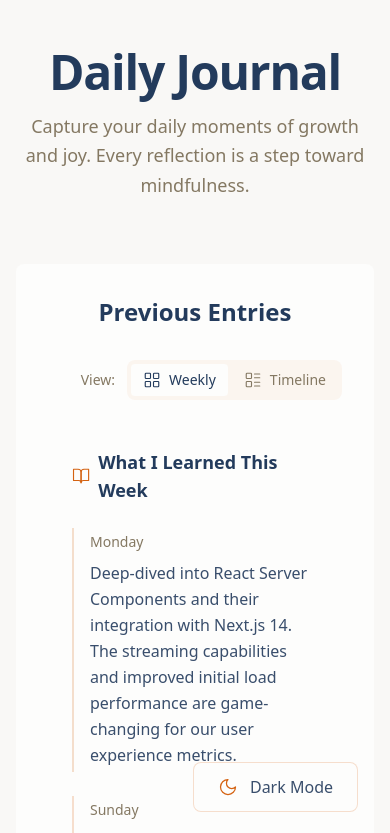
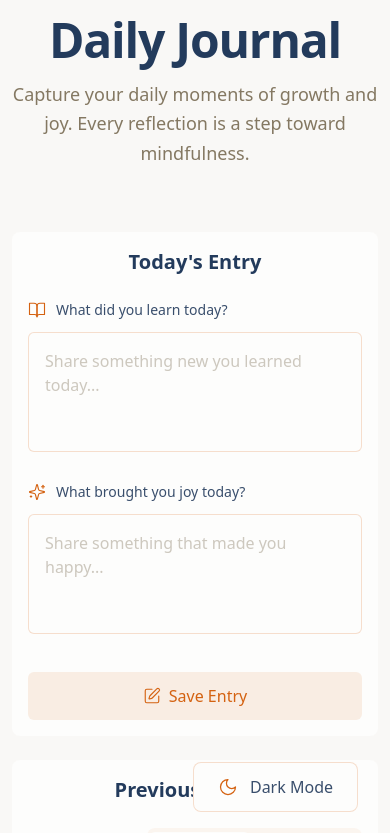
Before and after one commit to morhendos/quick-journal-app, a Next.js app: page / in a window 390 px wide. Shown: the top 833 px of the page. Built offline with nearby package versions, Linux system fonts and the light colour scheme.

Commit message:
feat: improve mobile responsiveness of main layout

```diff
--- a/src/app/page.tsx
+++ b/src/app/page.tsx
@@ -6,16 +6,16 @@ import { ThemeToggle } from '@/components/ThemeToggle';
 export default function Home() {
   return (
     <div className="min-h-screen bg-background transition-colors duration-200">
-      <main className="container mx-auto px-4 py-12 max-w-6xl relative">
+      <main className="container mx-auto px-3 py-4 sm:px-4 sm:py-12 max-w-6xl relative">
         <PageHeader />
 
-        <div className="grid gap-8 lg:grid-cols-2 mb-20">
-          <Section title="Previous Entries">
-            <JournalEntryList />
+        <div className="grid gap-6 lg:gap-8 lg:grid-cols-2 mb-16">
+          <Section title="Today's Entry" className="order-1 lg:order-2">
+            <JournalEntryForm />
           </Section>
 
-          <Section title="Today's Entry">
-            <JournalEntryForm />
+          <Section title="Previous Entries" className="order-2 lg:order-1">
+            <JournalEntryList />
           </Section>
         </div>
 
@@ -25,10 +25,18 @@ export default function Home() {
   );
 }
 
-function Section({ title, children }: { title: string; children: React.ReactNode }) {
+function Section({
+  title,
+  children,
+  className
+}: {
+  title: string;
+  children: React.ReactNode;
+  className?: string;
+}) {
   return (
-    <div className="paper-texture bg-paper rounded-lg p-8 journal-shadow transition-colors duration-200">
-      <h2 className="journal-heading text-2xl font-semibold text-ink mb-8 text-center transition-colors">
+    <div className={`paper-texture bg-paper rounded-lg p-4 sm:p-8 journal-shadow transition-colors duration-200 ${className}`}>
+      <h2 className="journal-heading text-xl sm:text-2xl font-semibold text-ink mb-6 text-center transition-colors">
         {title}
       </h2>
       {children}
```
